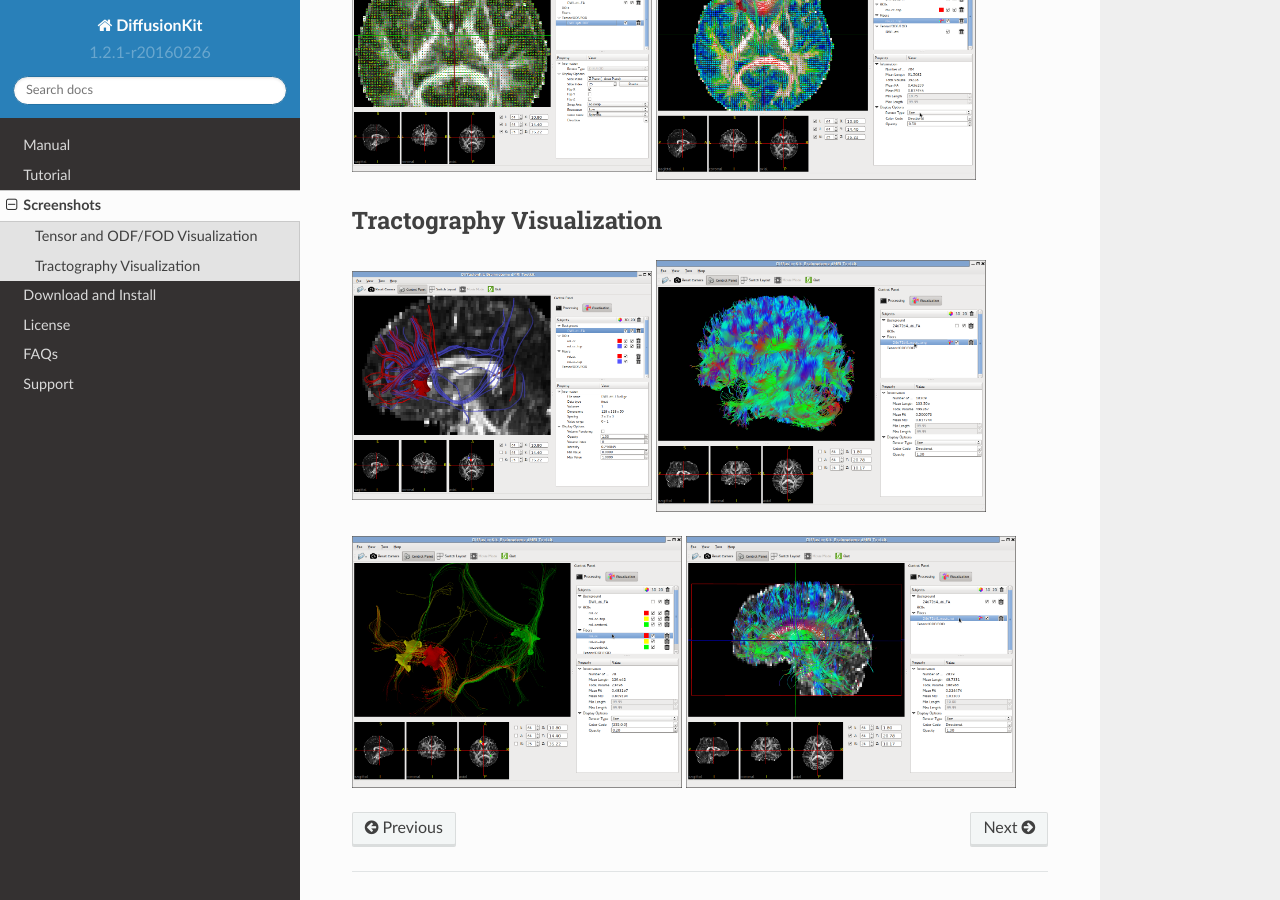
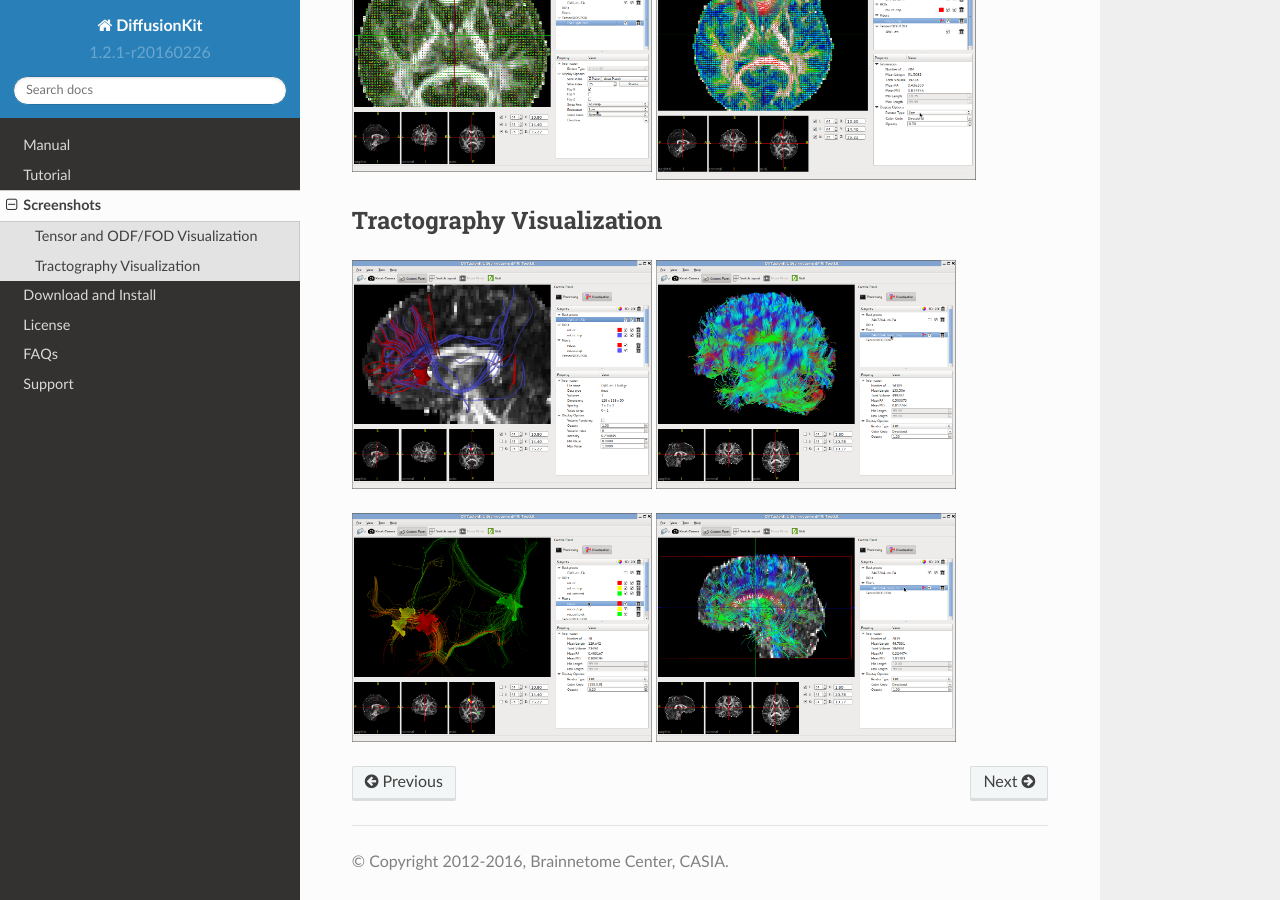
Before and after one commit to brainnetome/diffusionkit, a Sphinx documentation site: the page built from source/screenshot.rst, in a window 1280 px wide and 900 px high, scrolled down 535 px. Built offline with Sphinx 7.4.7 and the Read the Docs theme 2.0.0, drawn with Linux system fonts in a browser that asks for light colours.

Commit message:
update some screenshots;

```diff
--- a/source/common.txt
+++ b/source/common.txt
@@ -37,13 +37,13 @@
    :width: 300
 
 .. |fibers2| image:: images/fibers2.png
-   :width: 330
+   :width: 300
 
 .. |fibers3| image:: images/fibers3.png
-   :width: 330
+   :width: 300
 
 .. |fiberlayer| image:: images/fiberlayer.png
-   :width: 330
+   :width: 300
 
 .. |odf_lowres| image:: images/odf_res_low.png
    :width: 300
```
